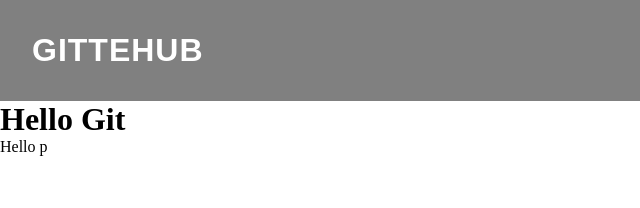
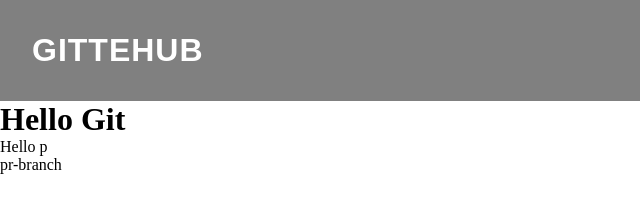
Before and after one commit to M1CK3Y-Official/HelloGit, a website: page index.html in a window 1280 px wide. Shown: the full height of the page, 0-640 px from the left. Drawn offline with Linux system fonts and the light colour scheme.

Commit message:
pr branch

```diff
--- a/index.html
+++ b/index.html
@@ -24,6 +24,7 @@
 
     <h1>Hello Git</h1>
     <p>Hello p</p>
+    <div>pr-branch</div>
 
 </body>
 </html>
```
